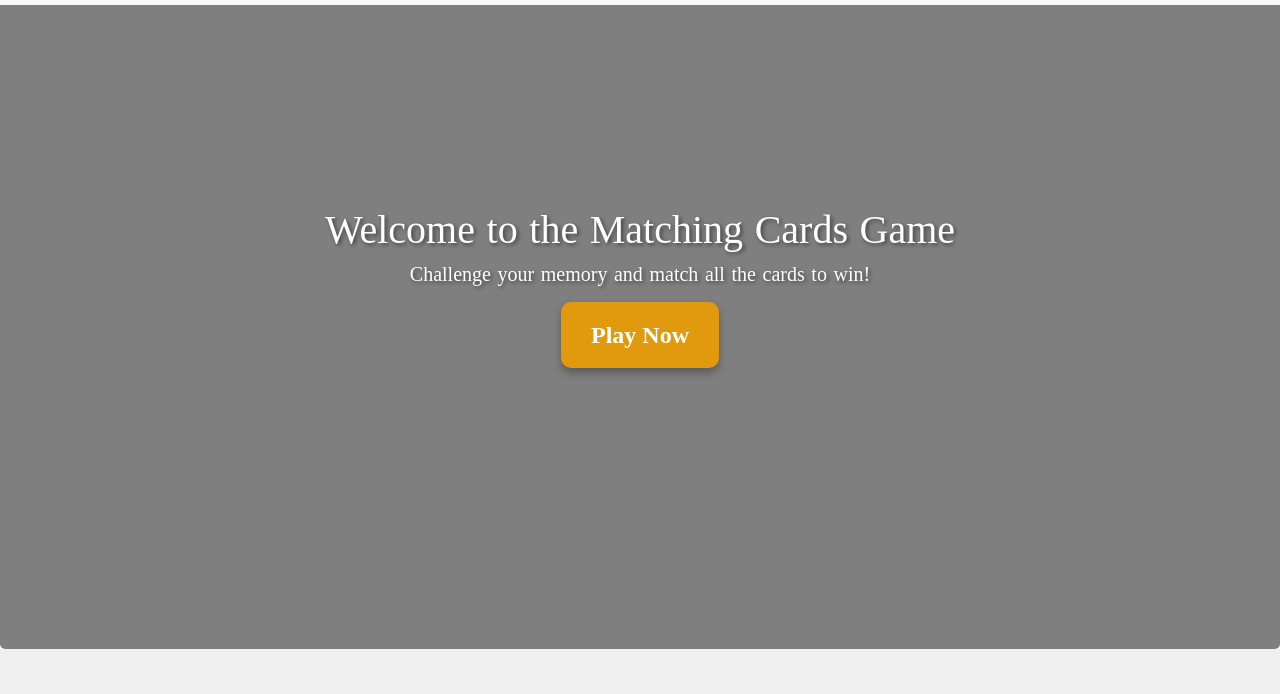
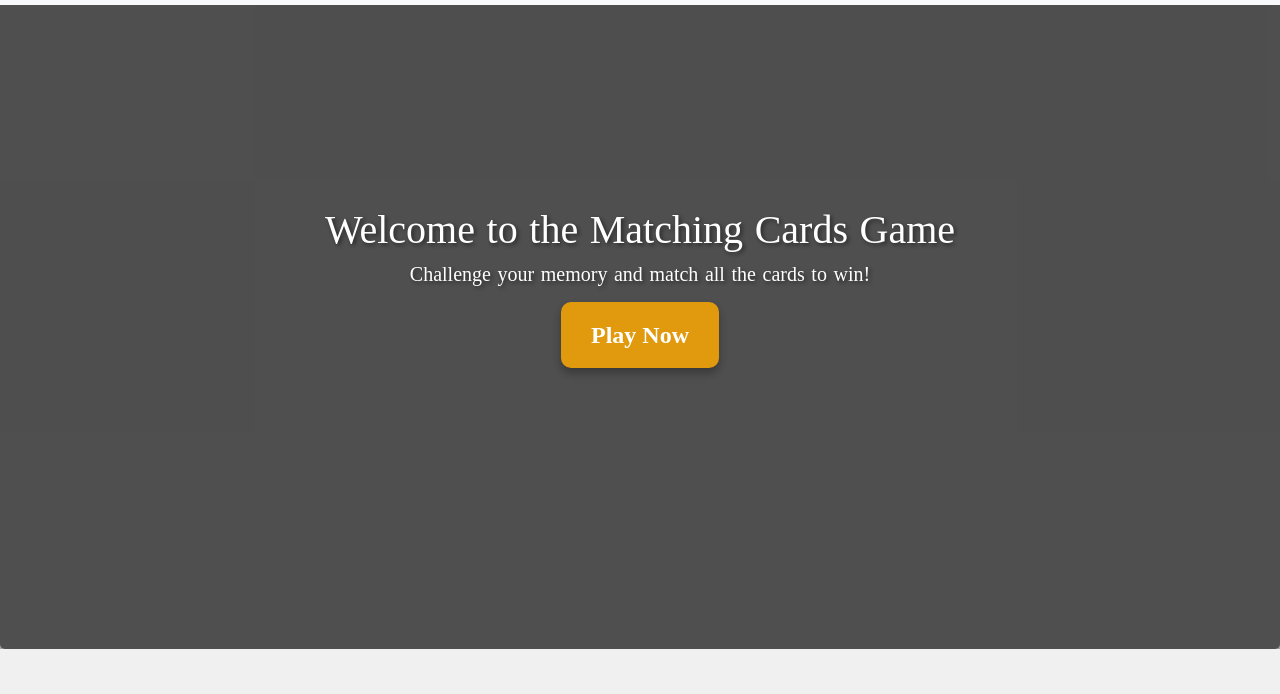
Before and after one commit to sathwik-reddy49/JS-Project, a plain HTML site: page Home_UI/index.html in a window 1280 px wide. Shown: the part 76-770 px from the top of the page. Drawn offline with nearby package versions, Linux system fonts and the light colour scheme; some packages are replaced by stand-ins of ours; the site is published under a folder, as on GitHub Pages, so addresses that start at the root find nothing; no server answers; a script that the page names is missing.

Commit message:
Just responiveness left

```diff
--- a/Home_UI/JS Project.css
+++ b/Home_UI/JS Project.css
@@ -5,7 +5,7 @@ html {
 }
 
 body {
-  background-image: url('/Images/maria-sol-ponce-FliC0KecSw0-unsplash.jpg');
+  background-image: url('../Images/maria-sol-ponce-FliC0KecSw0-unsplash.jpg');
   background-size: cover;
   background-repeat: no-repeat;
   background-attachment: fixed;
@@ -22,7 +22,7 @@ body {
   left: 0;
   width: 100%;
   height: 100%;
-  background-image: url('/Images/maria-sol-ponce-FliC0KecSw0-unsplash.jpg');
+  background-image: url('../Images/maria-sol-ponce-FliC0KecSw0-unsplash.jpg');
   background-size: cover;
   background-position: center;
   background-attachment: fixed;
```
